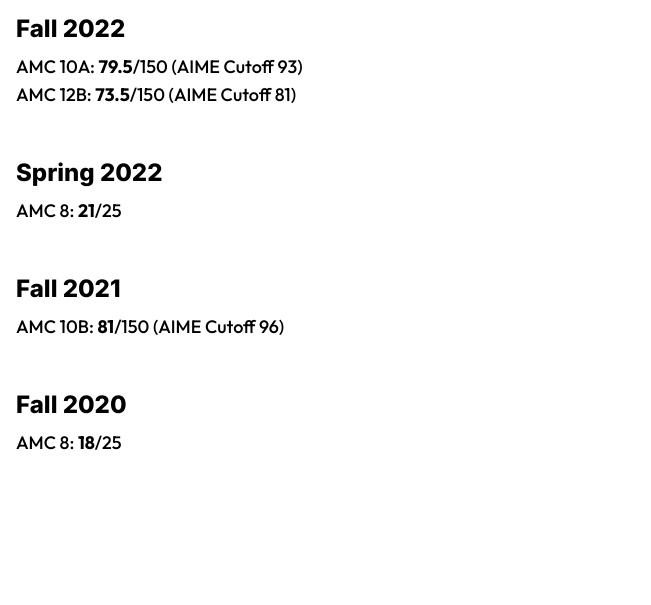
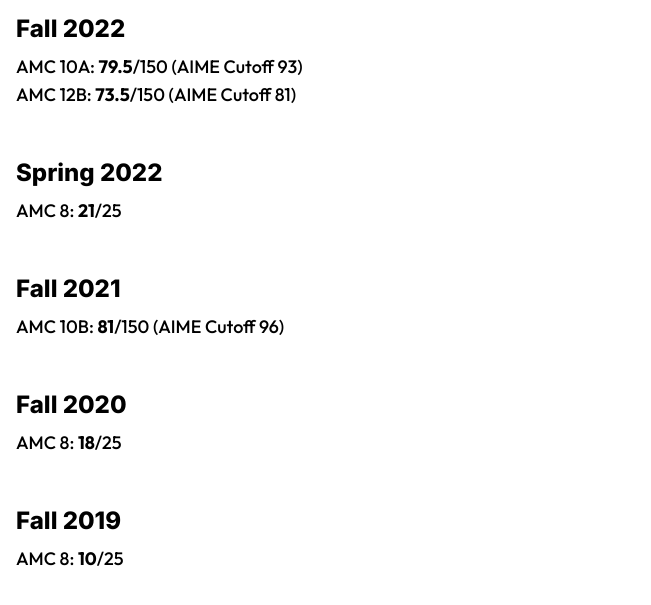
Before and after one commit to anonymousaga/anonymousaga.github.io, a website: page competitions/amc/index.html in a window 1280 px wide. Shown: the part 181-786 px from the top of the page, without its empty margins (0-651 px from the left). Drawn offline with Linux system fonts and the light colour scheme.

Commit message:
updated amc

```diff
--- a/competitions/amc/index.html
+++ b/competitions/amc/index.html
@@ -166,6 +166,30 @@
                 </div>
 
 
+                <div class="mb-4 flex flex-row rounded-lg dark:bg-gray-800 bg-[#F0F0F0]  transition">
+
+                    <div class="p-4">
+                        <div class="flex items-start">
+
+
+                            <div>
+                                <h2 class="mb-2 font-heading font-extrabold text-2xl text-red-600 dark:text-red-400">
+                                    Fall 2019
+                                </h2>
+                                <div class="flex text-black dark:text-white">
+                                    <ul class="text-lg list-none">
+                                        <li>AMC 8: <b>10</b><span class="dark:text-gray-400 text-gray-500">/25</span>
+                                        </li>
+
+                                    </ul>
+
+                                </div>
+                            </div>
+
+                        </div>
+                    </div>
+                </div>
+
 
 
             </div>
```
Also changed, not shown: 2 other files.
